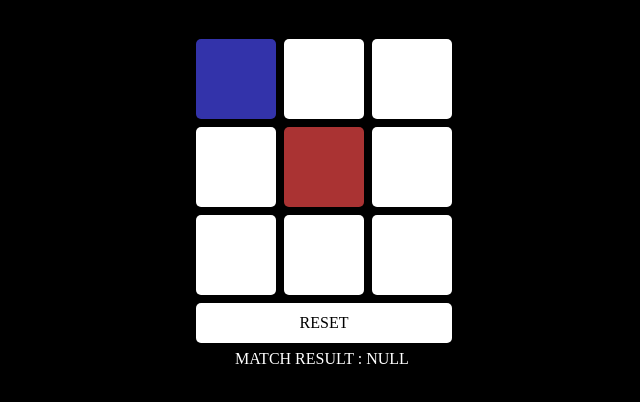
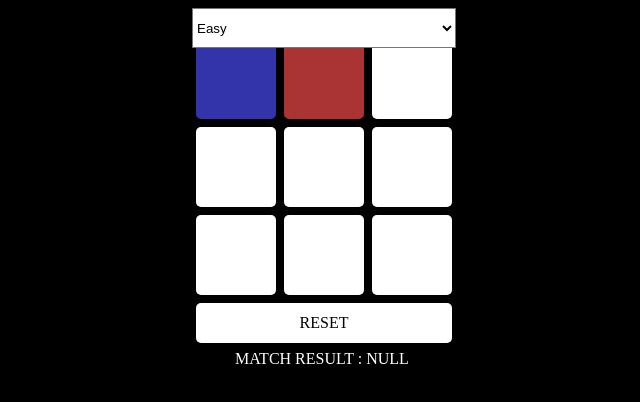
Before and after one commit to vbhv98/Tic-Tac-Toe, a plain HTML site: page index.html in a window 1280 px wide. Both pictures are taken after a click on the element 552 px from the left and 214 px from the top of the page. Shown: the part 136-538 px from the top of the page, without its empty margins (316-956 px from the left). Drawn offline with Linux system fonts and the light colour scheme.

Commit message:
added difficulty selector

```diff
--- a/index.html
+++ b/index.html
@@ -4,9 +4,17 @@
 	<meta http-equiv="Content-Type" content="text/html; charset=UTF-8">
 	<title>X and O</title>
 	<link rel="stylesheet" type="text/css" href="./style.css">
-	<script type="text/javascript" src="./script.js"></script>
 </head>
 <body>
+
+	<div class="diffi">
+		<select id="difficulty-selector" class="diffi-selector">
+			<option value="2">Easy</option>
+			<option value="4">Medium</option>
+			<option value="7">Hard</option>
+		</select>
+	</div>
+
 	<div id="main">
 		<h1>Tic Tac Toe</h1>
 		<div id="board">
@@ -23,5 +31,6 @@
 			<div id="r">Match Result : NULL</div>
 		</div>
 	</div>
+	<script type="text/javascript" src="./script.js"></script>
 </body>
 </html>
--- a/script.js
+++ b/script.js
@@ -1,126 +1,134 @@
-var tiles=document.getElementsByClassName("block");
-var state=[0,0,0,0,0,0,0,0,0];
-var game=true;
-var visible=false;
-var HUMAN=false;
-var COMPUTER=true;
-var HUMVAL=-1;
-var COMVAL=1;
-var currentPlayer=HUMAN;
-var winMatrix=[[0,1,2],[3,4,5],[6,7,8],[0,3,6],[1,4,7],[2,5,8],[0,4,8],[2,4,6]];
-function reset()
-{
-	for(var x=0;x<9;x++)
-	{
-		tiles[x].style.background="#fff";
-		tiles[x].innerHTML="";
-		state[x]=0;
+let tiles
+let state
+let game
+let visible
+let HUMAN
+let COMPUTER
+let HUMVAL
+let COMVAL
+let currentPlayer
+let winMatrix
+let difficulty
+
+function init() {
+	tiles = document.getElementsByClassName("block");
+	state = [0, 0, 0, 0, 0, 0, 0, 0, 0];
+	game = true;
+	visible = false;
+	HUMAN = false;
+	COMPUTER = true;
+	HUMVAL = -1;
+	COMVAL = 1;
+	currentPlayer = HUMAN;
+	winMatrix = [[0, 1, 2], [3, 4, 5], [6, 7, 8], [0, 3, 6], [1, 4, 7], [2, 5, 8], [0, 4, 8], [2, 4, 6]];
+	difficulty = document.querySelector('#difficulty-selector').value
+}
+function reset() {
+	for (let x = 0; x < 9; x++) {
+		tiles[x].style.background = "#fff";
+		tiles[x].innerHTML = "";
+		state[x] = 0;
 	}
-	game=true;
+	game = true;
 	document.getElementById("r").innerHTML = "Match Result : NULL";
+	init()
 }
 
-function claim(clicked)
-{
-	if(!game)
+function claim(clicked) {
+	if (!game)
 		return;
-	for(var x=0;x<9;x++)
-	{
-		if(tiles[x]==clicked&&state[x]==0)
-		{
-			set(x,currentPlayer);
+	for (let x = 0; x < 9; x++) {
+		if (tiles[x] == clicked && state[x] == 0) {
+			set(x, currentPlayer);
 			aiturn(state, 0, currentPlayer, true);
 		}
 	}
+	console.log(difficulty)
 }
-function set(index,player)
-{
-	if(!game)
-	return;
-	if(state[index]==0)
-	{
-		tiles[index].style.background=player==HUMAN?"#33a":"#a33";
-		state[index]=player==HUMAN?HUMVAL:COMVAL;
-		currentPlayer=!currentPlayer;
-		aiturn(state,0,currentPlayer,false);
-		if(checkWin(state,player)||checkFull(state))
-		{
-			for(var x=0;x<9;x++)
-			tiles[x].innerHTML="";
-			game=false;
+function set(index, player) {
+	if (!game)
+		return;
+	if (state[index] == 0) {
+		tiles[index].style.background = player == HUMAN ? "#33a" : "#a33";
+		state[index] = player == HUMAN ? HUMVAL : COMVAL;
+		currentPlayer = !currentPlayer;
+		aiturn(state, 0, currentPlayer, false);
+		if (checkWin(state, player) || checkFull(state)) {
+			for (let x = 0; x < 9; x++)
+				tiles[x].innerHTML = "";
+			game = false;
 			isGame();
 		}
 	}
 }
-function checkWin(board,player)
-{
-	var value=player==HUMAN?HUMVAL:COMVAL;
-	for(var x=0;x<8;x++)
-	{
-		var win=true;
-		for(var y=0;y<3;y++)
-		{
-			if(board[winMatrix[x][y]]!=value)
-			{
-				win=false;break;
+function checkWin(board, player) {
+	let value = player == HUMAN ? HUMVAL : COMVAL;
+	for (let x = 0; x < 8; x++) {
+		let win = true;
+		for (let y = 0; y < 3; y++) {
+			if (board[winMatrix[x][y]] != value) {
+				win = false; break;
 			}
 		}
-		if(win)
+		if (win)
 			return true;
 	}
 	return false;
 }
-function checkFull(board)
-{
-	for(var x=0;x<9;x++)
-		if(board[x]==0)
-		return false;
+function checkFull(board) {
+	for (let x = 0; x < 9; x++)
+		if (board[x] == 0)
+			return false;
 	return true;
 }
-function aiturn(board,depth,player,turn)
-{
-	if(checkWin(board,!player))
-		return -10+depth;
-	if(checkFull(board))
+function aiturn(board, depth, player, turn) {
+	if (depth >= difficulty) return 0;
+	if (checkWin(board, !player))
+		return -10 + depth;
+	if (checkFull(board))
 		return 0;
-	var value = player==HUMAN ? HUMVAL : COMVAL;
-	var max = -Infinity;
-	var index=0;
-	for(var x=0;x<9;x++)
-	{
-		if(depth==0){
-			tiles[x].innerHTML="";
+	let value = player == HUMAN ? HUMVAL : COMVAL;
+	let max = -Infinity;
+	let index = 0;
+	for (let x = 0; x < 9; x++) {
+		if (depth == 0) {
+			tiles[x].innerHTML = "";
 		}
-		if(board[x]==0)
-		{
-			var newboard=board.slice();
-			newboard[x]=value;
-			var moveval=-aiturn(newboard,depth+ 1,!player,false);
-			if(depth==0)
-			tiles[x].innerHTML=moveval;
-			if(moveval>max)
-			{
-				max=moveval;
-				index=x;
+		if (board[x] == 0) {
+			let newboard = board.slice();
+			newboard[x] = value;
+			let moveval = -aiturn(newboard, depth + 1, !player, false);
+			if (depth == 0)
+				tiles[x].innerHTML = moveval;
+			if (moveval > max) {
+				max = moveval;
+				index = x;
 			}
 		}
 	}
-	if(turn){
-			set(index,player);
+	if (turn) {
+		set(index, player);
 	}
 
 	return max;
 }
 function isGame() {
-	if(!game){
+	if (!game) {
 
-		var result;
-		if(checkWin(state,!HUMAN)||checkWin(state,HUMAN)){
+		let result;
+		if (checkWin(state, !HUMAN)) {
 			result = "won by computer.";
-		}else{
+		} else if (checkWin(state, HUMAN)) {
+			result = "won by You.";
+		} else {
 			result = "Draw.";
 		}
 		//alert("Match is "+result);
-		document.getElementById("r").innerHTML = "Match is "+result;
+		document.getElementById("r").innerHTML = "Match is " + result;
 	}
 }
+
+init()
+document.querySelector('#difficulty-selector').addEventListener('click', (e) => {
+	difficulty = e.target.value
+})
--- a/style.css
+++ b/style.css
@@ -44,11 +44,7 @@ h1:hover{
 	text-align: center;
 	width: 32.5vh;
 	line-height: 3vh;
-}
-
-#r:hover{
-	background: #fff;
-	color: #000
+	cursor: default;
 }
 
 .block{
@@ -93,3 +89,19 @@ h1:hover{
 	background: #f00;
 	color: #fff
 }
+
+.diffi {
+	width: 33vh;
+	display: flex;
+	position: absolute;
+	top: 18%;
+	left: 50%;
+	transform: translateX(-50%);
+	z-index: 1000;
+}
+
+.diffi > * {
+	flex: 1;
+	height: 5vh;
+	background: #fff;
+}
```
